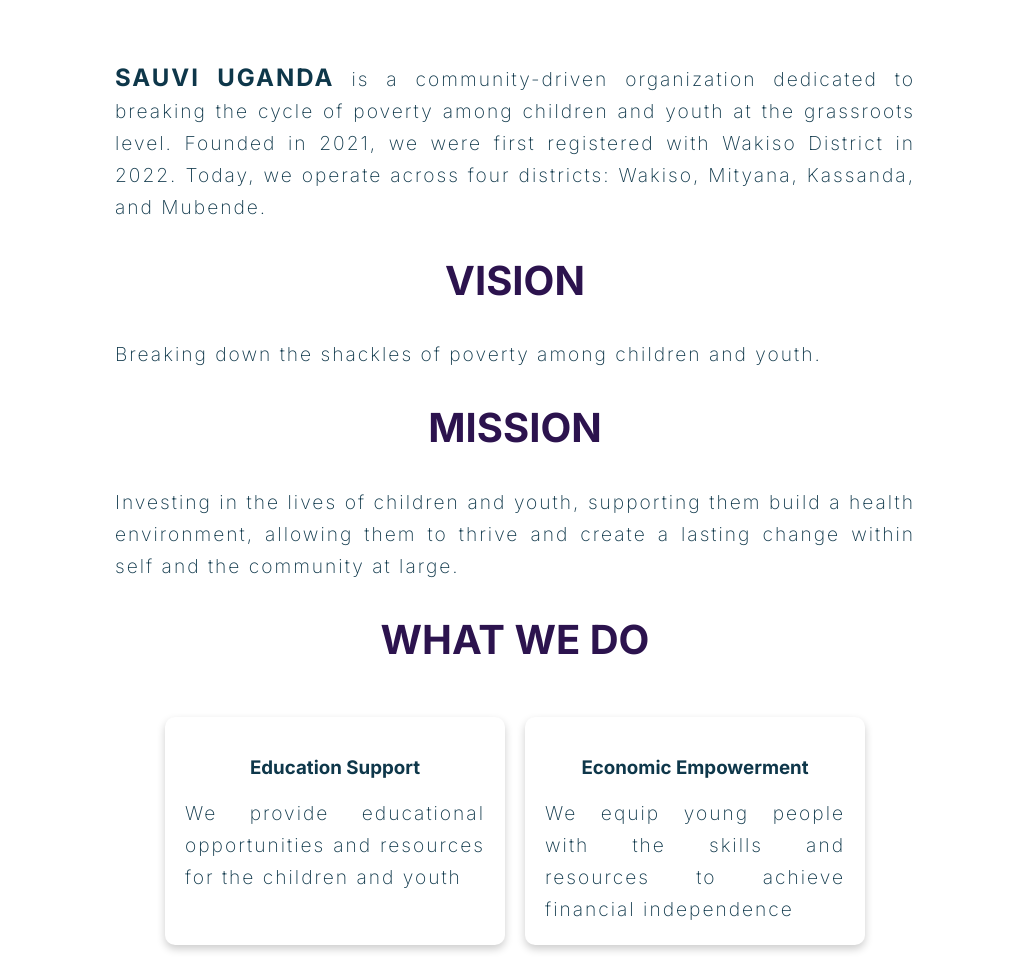
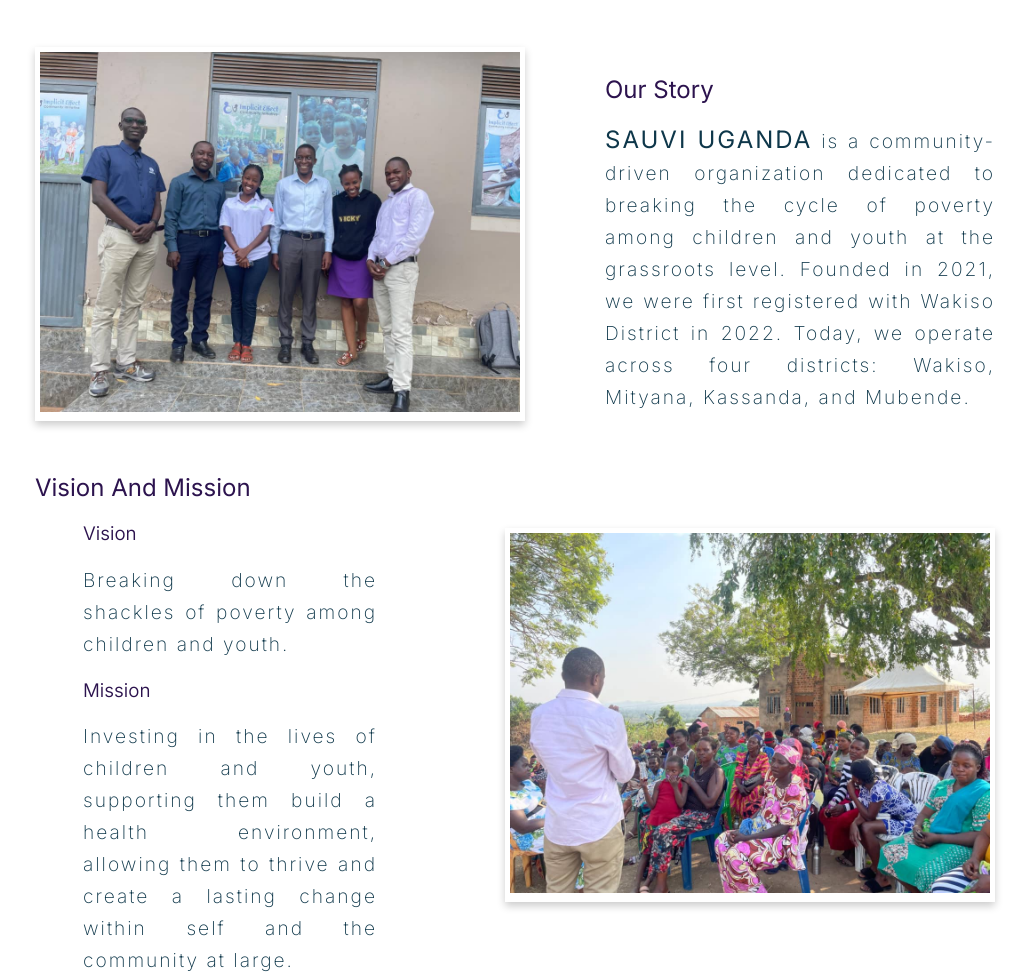
Before and after one commit to olili27/sauvi-website, a plain HTML site: page index.html in a window 1280 px wide. Shown: the part 750-1729 px from the top of the page, without its empty margins (125-1154 px from the left). Drawn offline with Linux system fonts and the light colour scheme.

Commit message:
add more images in at least a section

```diff
--- a/index.html
+++ b/index.html
@@ -36,19 +36,32 @@
         </div>
     </section>
 
-    <section class="scroll-el" id="about">
-        <!-- <h2>About Us</h2> -->
+    <section class="scroll-el section-card" id="about">
+        <div class="img-div">
+            <img src="./images/other/seven.jpeg" alt="">
+        </div>
+        <div>
+            <h2>Our Story</h2>
             <p><span id="company-name">SAUVI UGANDA</span> is a community-driven organization dedicated to breaking the cycle of poverty among children and youth at the grassroots level. Founded in 2021, we were first registered with Wakiso District in 2022. Today, we operate across four districts: Wakiso, Mityana, Kassanda, and Mubende.</p>
+        </div>
     </section>
 
+    <section id="vision-n-mission" class="section-card">
+        <div>
+            <h2>Vision and Mission</h2>
             <section class="scroll-el" id="vision">
-        <h2>Vision</h2>
+                <h3>Vision</h3>
                 <p>Breaking down the shackles of poverty among children and youth.</p>
             </section>
 
             <section class="scroll-el" id="mission">
-        <h2>Mission</h2>
+                <h3>Mission</h3>
                 <p>Investing in the lives of children and youth, supporting them build a health environment, allowing them to thrive and create a lasting change within self and the community at large.</p>
+            </section>
+        </div>
+        <div class="img-div">
+            <img src="./images/other/two.jpeg" alt="" srcset="">
+        </div>
     </section>
 
     <section class="scroll-el" id="services">
@@ -85,7 +98,7 @@
 
     <footer class="scroll-el" id="contact">
         <div class="footer-content">
-            <h3>Contact Us</h3>
+            <h2>Contact Us</h2>
             <p>Email: sautiyavijanauganda@gmail.com</p>
             <p>Tel: +256755397350</p>
             <p>Twitter: @SautiYaVijana24</p>
--- a/styles.css
+++ b/styles.css
@@ -14,12 +14,12 @@
     color: #0E374A;
 }
 
-h1, h2 {
+h1, h2, h3 {
     text-align: center;
     color: #0044cc;
     color: #0E374A;
     color: #2c134e;
-    text-transform: uppercase;
+    text-transform: capitalize;
 }
 
 p {
@@ -39,9 +39,6 @@
     background: linear-gradient(to left, #0044cc, #0E374A);
     background: linear-gradient(to right, #0044cc, #0E374A);
     background:  #3f2f57;
-    /* background:  #883D74; */
-    /* background: linear-gradient(to right, #883D74, #8234F3); */
-    /* background: linear-gradient(#883D74, #8234F3); */
     color: white;
     display: flex;
     justify-content: space-between;
@@ -55,11 +52,10 @@
 .logo {
     font-size: 24px;
     font-weight: bold;
-    text-shadow: 2px 2px 2.5px;
 }
 
 .logo img {
-    width: 100px;
+    width: 80px;
     height: auto;
 }
 
@@ -90,7 +86,6 @@
     height: auto;
     color: #2c134e;
     background-color: #2c134e;
-    /* height: 80px; */
 }
 
 #menu img:hover {
@@ -112,7 +107,6 @@
     background-repeat: no-repeat;
     background-size: cover;
     position: absolute;
-    /* z-index: 1; */
     color: #fff;
     text-align: center;
     font-size: 24px;
@@ -143,7 +137,31 @@
     left: 0;
     width: 100%;
     height: 100%;
-    background-color: rgba(43, 43, 45, 0.5);
+    background-color: rgba(43, 43, 45, 0.7);
+}
+
+.section-card {
+    display: flex;
+    justify-content: space-evenly;
+    align-items: center;
+    gap: 5rem;
+    padding-inline: 10rem;
+    margin-block: 2rem;
+}
+
+.section-card .img-div {
+    min-width: fit-content;
+    box-shadow: 0 4px 8px rgba(0, 0, 0, 0.2);
+    padding: 5px;
+}
+
+.section-card h2, .section-card h3 {
+    text-align: left;
+}
+
+.section-card div img {
+    width: 30rem;
+    height: auto;
 }
 
 /* about us */
@@ -155,13 +173,17 @@
     color: #0044cc5d;
     color: #042E42;
     color: #0E374A;
-    font-weight: bold;
+    font-weight: 400;
     font-size: 1.5rem;
 }
 
 section h2 {
-    font-weight: bolder;
-    font-size: 2.5rem;
+    font-weight: 400;
+    /* font-size: 2rem; */
+}
+
+section h3 {
+    font-weight: 350;
 }
 
 section p {
@@ -205,7 +227,6 @@
 #values span {
     color: #0044cc5d;
     margin-inline: 1rem;
-    /* font-weight: bolder; */
 }
 
 /* Partners Section */
@@ -243,26 +264,16 @@
     background: #222;
     background: #0E374A;
     background: #2c134e;
-    background: #8234F3;
     color: white;
+    color: #ccc;
     text-align: center;
     padding: 20px;
     margin-top: 20px;
 }
 
-/* scroll effect */
-/* .scroll-el {
-    transform: translateX(10%);
-    transition: transform 0.4s ease;
+footer h2 {
+    color: #fff;
 }
-
-.scroll-el:nth-last-of-type(even) {
-    transform: translateX(-10%);
-} */
-
-/* .scroll-el:nth-of-type(even) {
-    transform: translateX(-400%);
-} */
 
 
 /* media queries */
@@ -275,4 +286,29 @@
     nav {
         display: none;
     }
+
+    .section-card {
+        flex-direction: column;
+    }
+
+    .img-div {
+        order: 1;
+        margin-block: 0;
+        padding-block: 0;
+    }
+
+    .section-card {
+    gap: 1rem;
+    padding-inline: 2rem;
+    margin-block: 2rem;
 }
+
+.section-card div img {
+    width: 20rem;
+}
+
+.partner-track img {
+    width: 70px;
+    height: auto;
+}
+}
```
Lines whose indentation alone changed are shown as unchanged.
